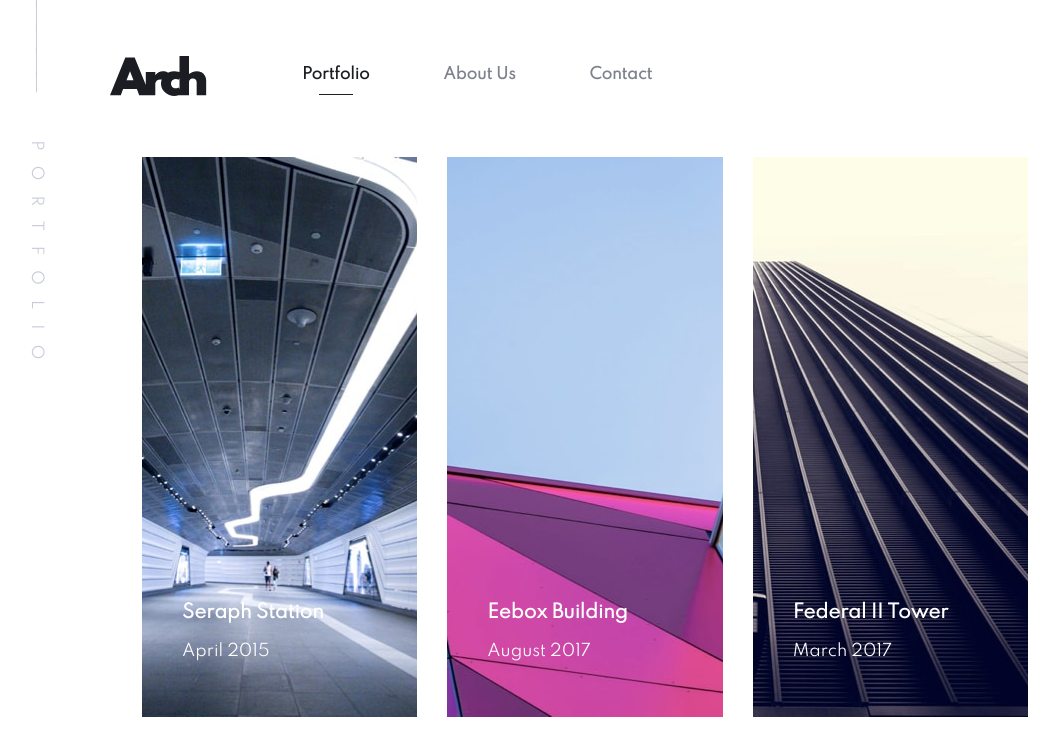
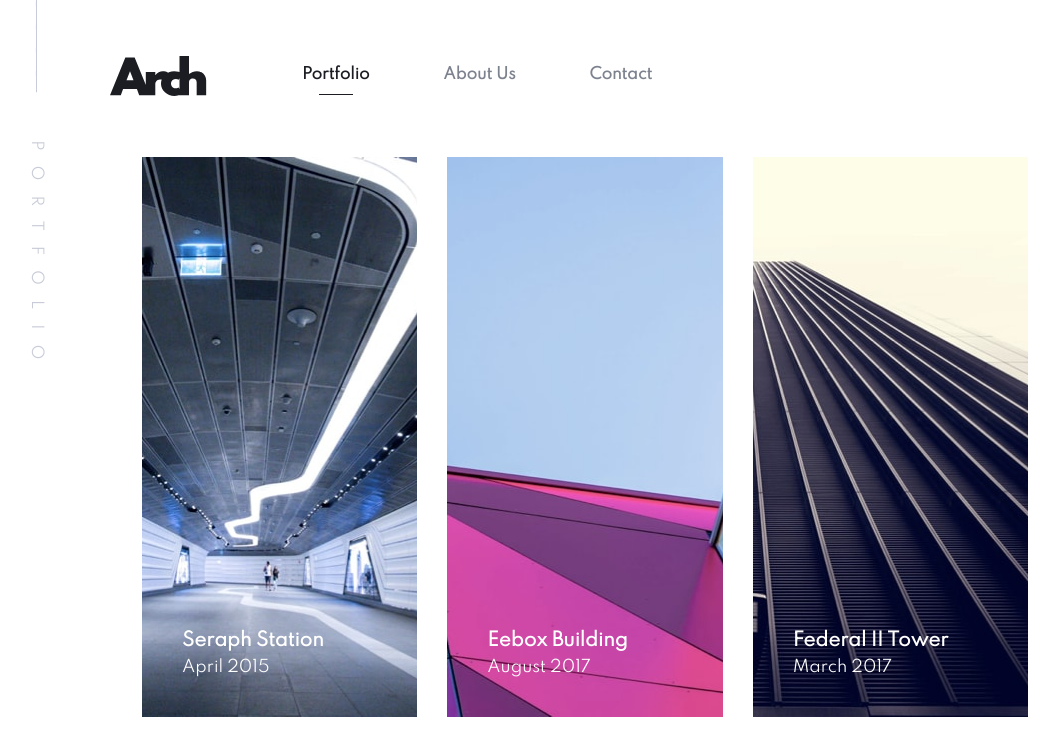
Before and after one commit to qb-rivkyb/arch-studio, a Next.js app: page /portfolio in a window 1280 px wide. Shown: the top 745 px of the page, without its empty margins (55-1114 px from the left). Built offline with nearby package versions, Linux system fonts and the light colour scheme.

Commit message:
fix spacing

```diff
--- a/components/PortfolioGrid/PortfolioImage.jsx
+++ b/components/PortfolioGrid/PortfolioImage.jsx
@@ -51,9 +51,9 @@ export default function PortfolioImage({ img }) {
         </div>
       )}
       <div>
-        <H3 css={{ color: "white", marginBottom: "2px" }}>{img.header}</H3>
+        <H3 css={{ color: "white", marginBottom: "4px" }}>{img.header}</H3>
         {img.date ? (
-          <p css={{ color: "white" }}>{img.date}</p>
+          <p css={{ color: "white", margin: 0 }}>{img.date}</p>
         ) : (
           <NextLink href="/portfolio" passHref>
             <a css={{ color: "white", textDecoration: "none" }}>
```
